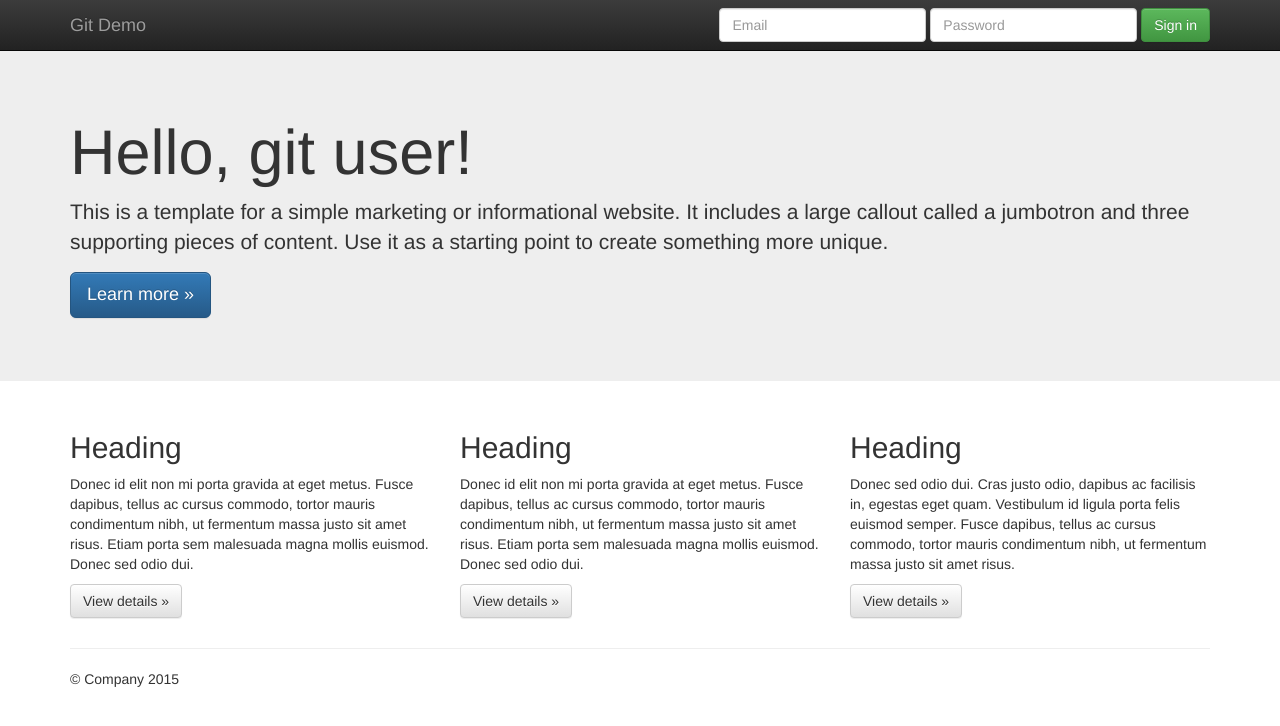
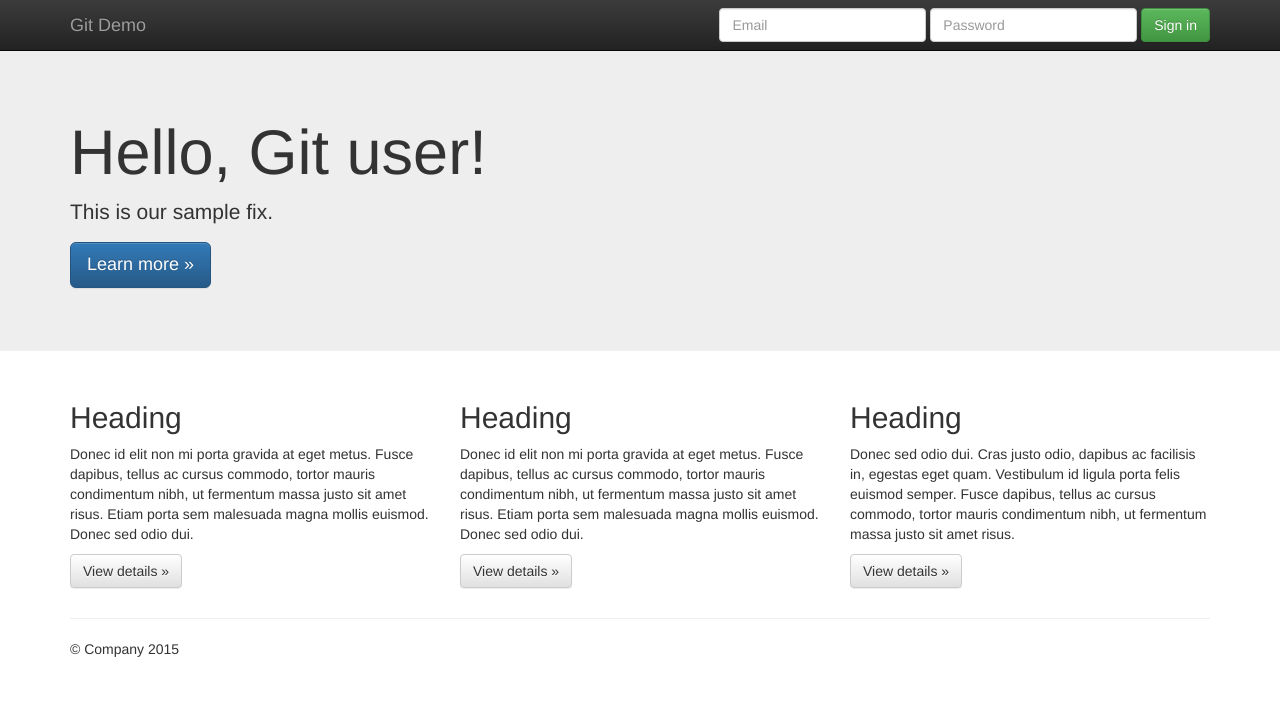
Before and after one commit to tdissa/foo, a plain HTML site: page index.html in a window 1280 px wide. Drawn offline with nearby package versions, Linux system fonts and the light colour scheme.

Commit message:
Fixed the bug on the index page

```diff
--- a/index.html
+++ b/index.html
@@ -55,8 +55,8 @@
     <!-- Main jumbotron for a primary marketing message or call to action -->
     <div class="jumbotron">
       <div class="container">
-        <h1>Hello, git user!</h1>
-        <p>This is a template for a simple marketing or informational website. It includes a large callout called a jumbotron and three supporting pieces of content. Use it as a starting point to create something more unique.</p>
+        <h1>Hello, Git user!</h1>
+        <p>This is our sample fix.</p>
         <p><a class="btn btn-primary btn-lg" href="#" role="button">Learn more &raquo;</a></p>
       </div>
     </div>
```
